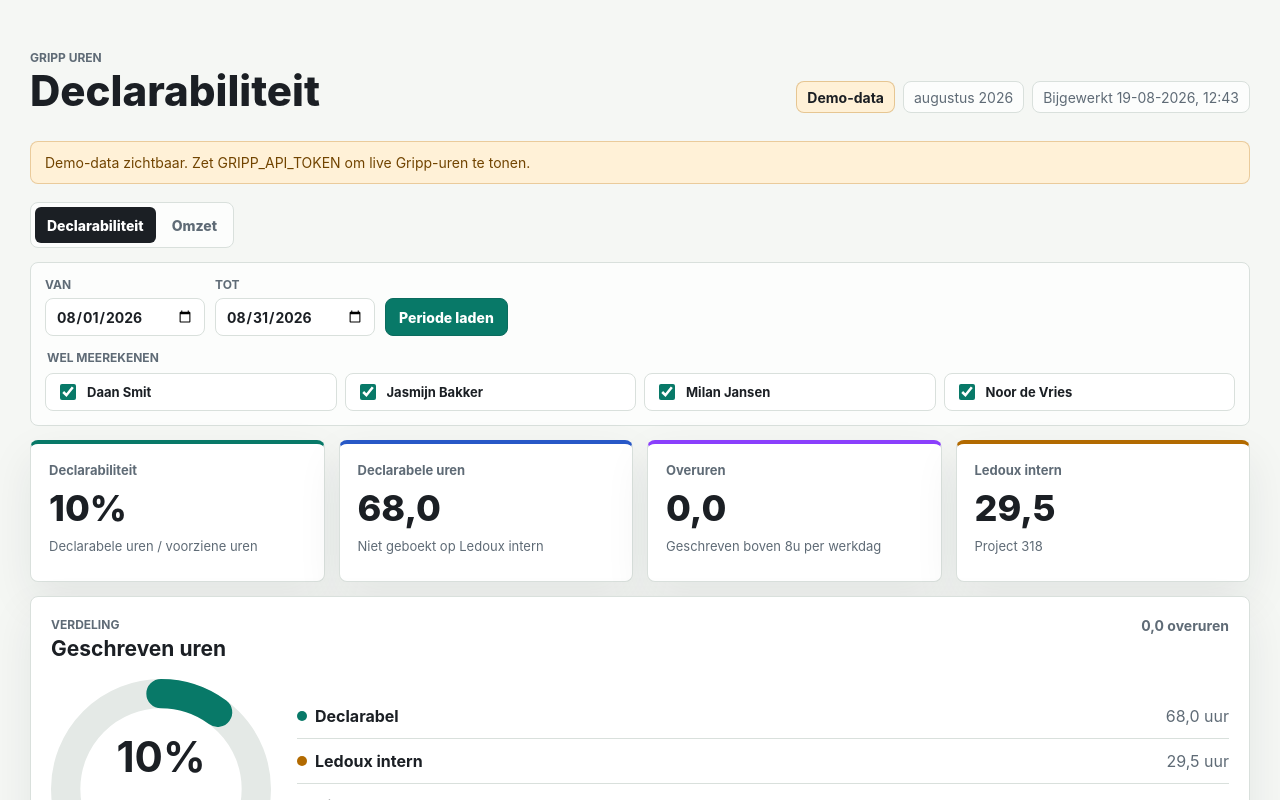
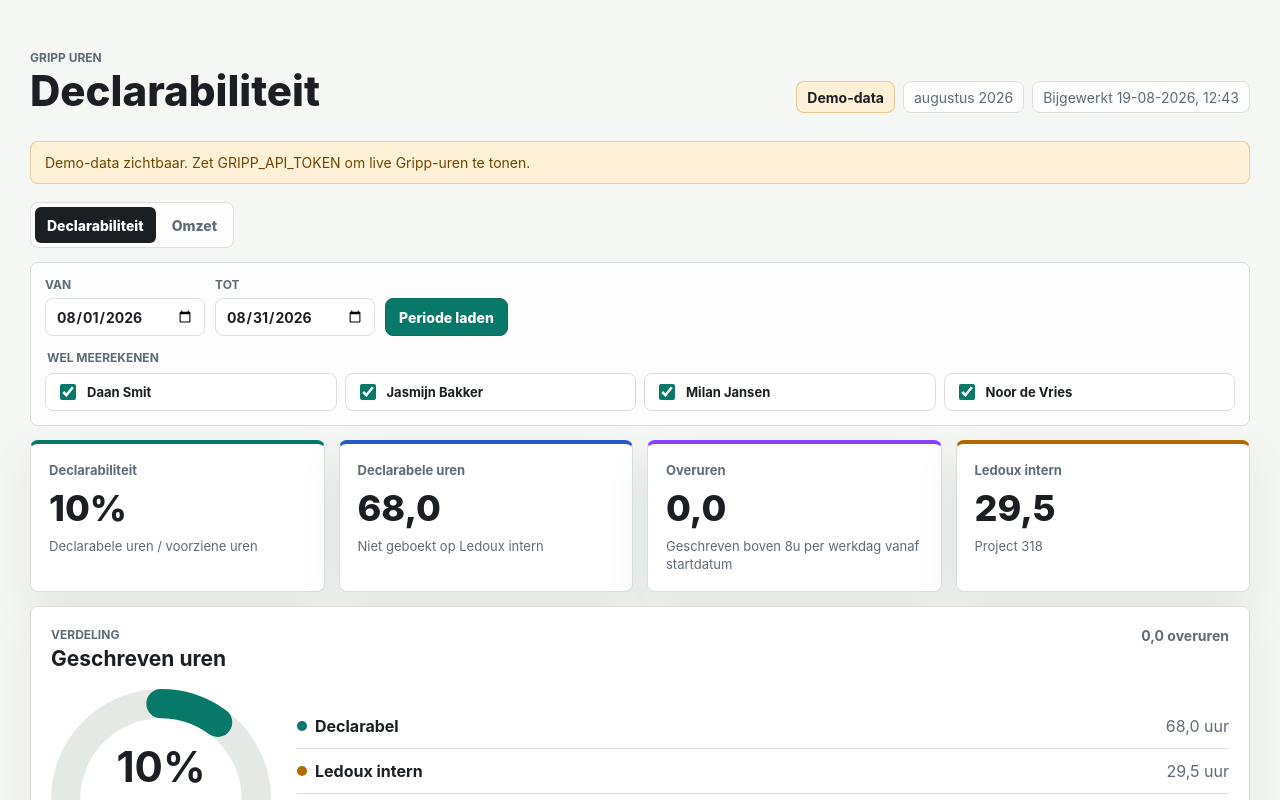
Before and after one commit to maxancedecot/GrippMCP, a Next.js app: page /dashboard in a window 1280 px wide. Shown: the top 800 px of the page. Built offline with nearby package versions, Linux system fonts and the light colour scheme.

Commit message:
Respect employee start dates in dashboard hours

```diff
--- a/app/dashboard/page.tsx
+++ b/app/dashboard/page.tsx
@@ -187,7 +187,7 @@ export default async function DashboardPage({ searchParams }: { searchParams?: P
           <section className="metric-grid" aria-label="Kerncijfers declarabiliteit">
             <MetricCard label="Declarabiliteit" value={`${formatPercent(dashboard.declarability)}%`} detail="Declarabele uren / voorziene uren" tone="good" />
             <MetricCard label="Declarabele uren" value={formatHours(dashboard.declarable)} detail={`Niet geboekt op ${INTERNAL_PROJECT_LABEL}`} tone="blue" />
-            <MetricCard label="Overuren" value={formatHours(dashboard.overtime)} detail="Geschreven boven 8u per werkdag" tone="overtime" />
+            <MetricCard label="Overuren" value={formatHours(dashboard.overtime)} detail="Geschreven boven 8u per werkdag vanaf startdatum" tone="overtime" />
             <MetricCard label={INTERNAL_PROJECT_LABEL} value={formatHours(dashboard.internal)} detail={`Project ${INTERNAL_OFFERPROJECTBASE_ID}`} tone="warning" />
           </section>
 
@@ -309,7 +309,7 @@ export default async function DashboardPage({ searchParams }: { searchParams?: P
               <div className="project-line-row">
                 <div>
                   <span className="row-title">Overuren</span>
-                  <span className="cell-muted">Totaal geschreven min 8u per werkdag per medewerker</span>
+                  <span className="cell-muted">Totaal geschreven min 8u per werkdag vanaf startdatum medewerker</span>
                 </div>
                 <div className="project-line-metrics">
                   <span>{formatHours(dashboard.overtime)} uur</span>
@@ -647,13 +647,13 @@ function buildDashboardData(
   revenueBasisHours = hours
 ): DashboardData {
   const employeesById = new Map<number, JsonRecord>();
-  const minimumWorkingHours = createMinimumWorkingHours(period);
   const employeeMap = new Map<string, EmployeeRow>();
   const revenueSummary = buildRevenueSummary(revenueBasisHours, revenuePrices, period);
   const weekMap = new Map<string, WeekRow>(
     period.weekBuckets.map((bucket) => [bucket.key, withDeclarability({ ...emptyAggregate(), key: bucket.key, label: bucket.label })])
   );
-  const assignMinimumHours = (employeeRow: EmployeeRow) => {
+  const assignMinimumHours = (employeeRow: EmployeeRow, employee?: JsonRecord) => {
+    const minimumWorkingHours = createMinimumWorkingHours(period, employeeStartDate(employee));
     employeeRow.total = minimumWorkingHours.total;
     addWorkingHoursToWeeks(weekMap, minimumWorkingHours, period);
   };
@@ -671,7 +671,7 @@ function buildDashboardData(
       name: employeeName(undefined, employee)
     });
 
-    assignMinimumHours(employeeRow);
+    assignMinimumHours(employeeRow, employee);
     employeeMap.set(employeeRow.id, employeeRow);
   }
 
@@ -686,12 +686,14 @@ function buildDashboardData(
     const hourDate = dateKeyFromValue(readField(hour, "date"));
     let employeeRow = employeeMap.get(employeeKey);
     if (!employeeRow) {
+      const hourEmployee = asRecord(readField(hour, "employee"));
+      const employee = employeeId !== null ? employeesById.get(employeeId) : undefined;
       employeeRow = withDeclarability({
         ...emptyAggregate(),
         id: employeeKey,
-        name: employeeName(hour, employeeId !== null ? employeesById.get(employeeId) : undefined)
+        name: employeeName(hour, employee)
       });
-      assignMinimumHours(employeeRow);
+      assignMinimumHours(employeeRow, employee ?? hourEmployee);
       employeeMap.set(employeeKey, employeeRow);
     }
     const weekKey = weekKeyForDate(hourDate, period);
@@ -761,9 +763,15 @@ function addRevenueToWeeks(weekMap: Map<string, WeekRow>, revenueByWeek: Map<str
   }
 }
 
-function createMinimumWorkingHours(period: Period): WorkingHoursSummary {
+function createMinimumWorkingHours(period: Period, employeeSince?: string): WorkingHoursSummary {
   const byDate = new Map<string, number>();
+  const minimumStart = employeeSince && employeeSince > period.start ? employeeSince : period.start;
+
   datesInPeriod(period).forEach((date) => {
+    if (date < minimumStart) {
+      return;
+    }
+
     const day = parseDateKey(date)?.getDay();
     if (day !== 0 && day !== 6) {
       byDate.set(date, NORMAL_DAILY_HOURS);
@@ -774,6 +782,10 @@ function createMinimumWorkingHours(period: Period): WorkingHoursSummary {
     total: sumValues(byDate),
     byDate
   };
+}
+
+function employeeStartDate(employee: JsonRecord | undefined) {
+  return dateKeyFromValue(readField(employee, "employeesince")) ?? dateKeyFromValue(readField(employee, "startdate"));
 }
 
 function buildRevenueSummary(hours: JsonRecord[], revenuePrices: RevenuePriceSources, period: Period): RevenueSummary {
```
